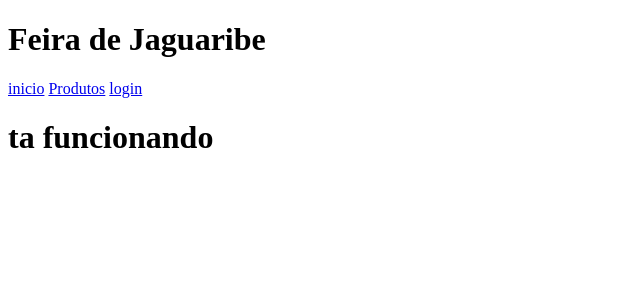
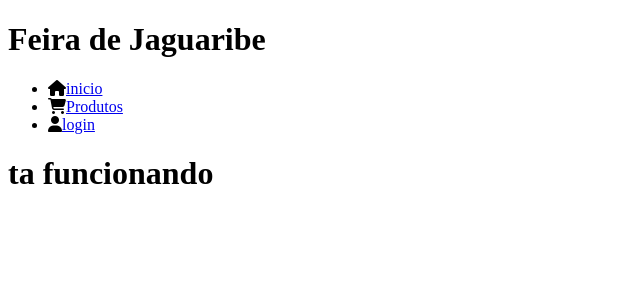
Before and after one commit to Projeto-IFPB/Jaguaribe-Online, a Flask app: page / in a window 1280 px wide. Shown: the top 300 px of the page, without its empty margins (0-640 px from the left). Run offline with Flask 3, Linux system fonts and the light colour scheme; some libraries are stand-ins or nearby versions.

Commit message:
docs/adicionando-icones-font-awesome

```diff
--- a/templates/base.html
+++ b/templates/base.html
@@ -4,15 +4,20 @@
     <meta charset="UTF-8">
     <meta name="viewport" content="width=device-width, initial-scale=1.0">
     <title>{% block title%} Document {% endblock %}</title>
-    <link rel="stylesheet" href="../css/style.css">
+    <link rel="stylesheet" href="../static/css/style.css">
+    <script src="https://kit.fontawesome.com/a3baa5070b.js" crossorigin="anonymous"></script>
 </head>
 <body>
     <header>
-        <h1>Feira de Jaguaribe</h1>
+        <div>
+            <h1>Feira de Jaguaribe</h1>
+        </div>
         <nav>
-            <a href="Url da pagina inicial">inicio</a>
-            <a href="url da pagina de produtos">Produtos</a>
-            <a href="url da pagina de login">login</a>
+            <ul>
+                <li><a href="Url da pagina inicial"><i class="fa-solid fa-house" style="color: #000000;"></i>inicio</a></li>
+                <li><a href="url da pagina de produtos"><i class="fa-solid fa-cart-shopping" style="color: #000000;"></i>Produtos</a></li>
+                <li><a href="url da pagina de login"><i class="fa-solid fa-user" style="color: #000000;"></i>login</a></li>
+            </ul>
         </nav>
     </header>
     <main>
```
